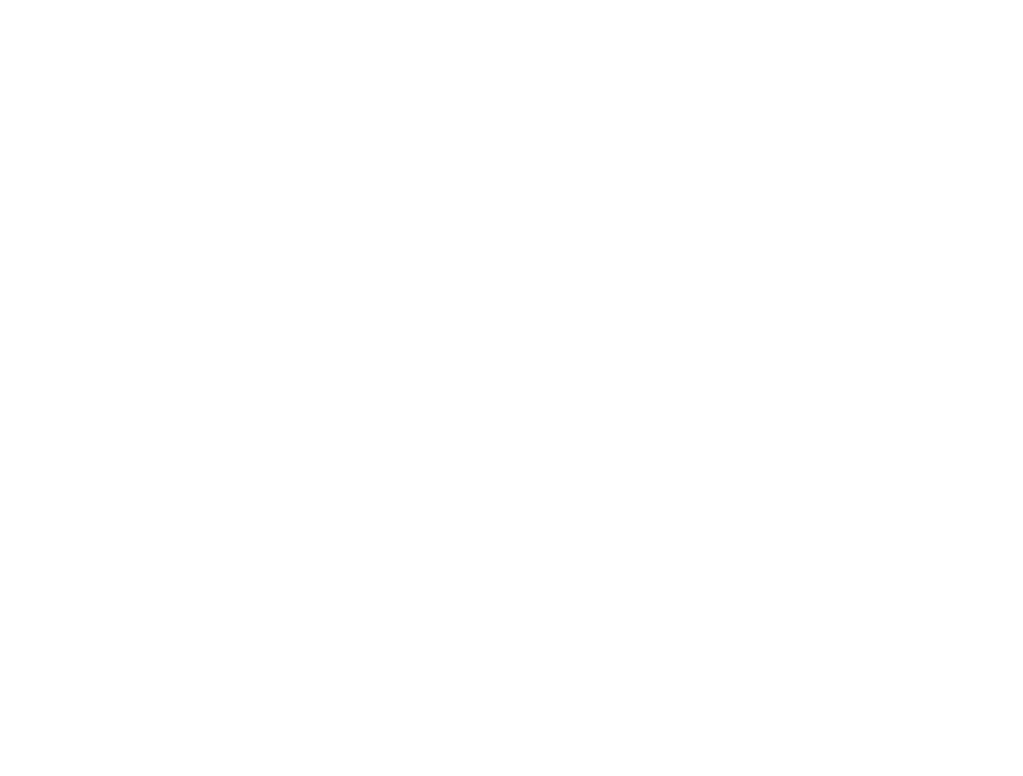
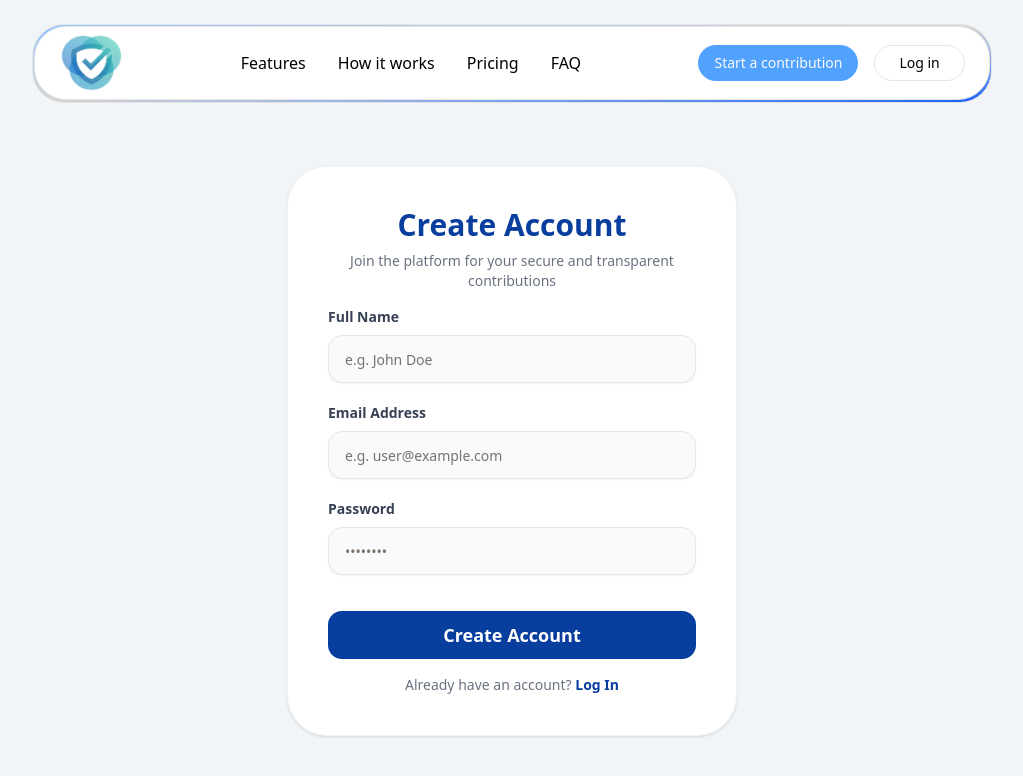
Before and after one commit to jerry-ac2/Trust, a React (Vite) app: page /auth in a window 1280 px wide. Before the commit this address had no page. Shown: the top 776 px of the page, without its empty margins (128-1151 px from the left). Built offline with nearby package versions, Linux system fonts and the light colour scheme.

Commit message:
auth pages

```diff
--- a/src/App.tsx
+++ b/src/App.tsx
@@ -1,11 +1,13 @@
 import "./App.css";
 import HomePage from "./pages/homepage";
+import Auth from "./pages/auth/auth";
 import { Routes, Route } from "react-router-dom";
 
 function App() {
   return (
     <Routes>
       <Route path="/" element={<HomePage />} />
+      <Route path="/auth" element={<Auth />} />
     </Routes>
   );
 }
--- a/src/components/navbar.tsx
+++ b/src/components/navbar.tsx
@@ -15,8 +15,10 @@
             <a href="">FAQ</a>
           </div>
           <div className="flex gap-4 items-center">
-            <Button className="bg-blue-400">Start a contribution</Button>
-            <Button className="bg-white border rounded-sm px-6 text-black hover:bg-gray-100">
+            <Button className="bg-blue-400 rounded-3xl">
+              Start a contribution
+            </Button>
+            <Button className="bg-white border rounded-3xl px-6 text-black hover:bg-gray-100">
               Log in
             </Button>
           </div>
--- /dev/null
+++ b/src/components/ui/input.tsx
@@ -0,0 +1,21 @@
+import * as React from "react";
+
+import { cn } from "../../lib/utils";
+
+function Input({ className, type, ...props }: React.ComponentProps<"input">) {
+  return (
+    <input
+      type={type}
+      data-slot="input"
+      className={cn(
+        "file:text-foreground placeholder:text-muted-foreground selection:bg-primary selection:text-primary-foreground dark:bg-input/30 border-input h-9 w-full min-w-0 rounded-md border bg-transparent px-3 py-1 text-base shadow-xs transition-[color,box-shadow] outline-none file:inline-flex file:h-7 file:border-0 file:bg-transparent file:text-sm file:font-medium disabled:pointer-events-none disabled:cursor-not-allowed disabled:opacity-50 md:text-sm",
+        "focus-visible:border-ring focus-visible:ring-ring/50 focus-visible:ring-[3px]",
+        "aria-invalid:ring-destructive/20 dark:aria-invalid:ring-destructive/40 aria-invalid:border-destructive",
+        className
+      )}
+      {...props}
+    />
+  );
+}
+
+export { Input };
--- /dev/null
+++ b/src/pages/auth/auth.tsx
@@ -0,0 +1,22 @@
+import { useState } from "react";
+import Login from "./login";
+import Register from "./register";
+import Navbar from "../../components/navbar";
+
+export default function Auth() {
+  const [isLogin, setIsLogin] = useState(false);
+  return (
+    <div className="w-full overflow-x-hidden min-h-screen bg-[#F2F5F8] flex flex-col">
+      <Navbar />
+      <div className="flex-1 flex justify-center items-center py-12 px-4">
+        <div className="bg-white p-8 md:p-10 rounded-[2.5rem] flex flex-col gap-6 w-full max-w-[450px] shadow-sm border border-gray-100">
+          {isLogin ? (
+            <Login setIsLogin={setIsLogin} />
+          ) : (
+            <Register setIsLogin={setIsLogin} />
+          )}
+        </div>
+      </div>
+    </div>
+  );
+}
--- /dev/null
+++ b/src/pages/auth/login.tsx
@@ -0,0 +1,73 @@
+import { Button } from "../../components/ui/button";
+import { Input } from "../../components/ui/input";
+
+export default function Login({
+  setIsLogin,
+}: {
+  setIsLogin: (value: boolean) => void;
+}) {
+  return (
+    <div className="flex flex-col gap-6">
+      <div className="flex flex-col gap-2">
+        <h1 className="text-3xl font-bold text-[#083E9E]">Login</h1>
+        <p className="text-gray-500 text-sm">Securely login to your account</p>
+      </div>
+
+      <form className="flex flex-col gap-5">
+        <div className="flex flex-col gap-2">
+          <label
+            htmlFor="email"
+            className="text-sm font-semibold text-gray-700"
+          >
+            Email Address
+          </label>
+          <Input
+            type="email"
+            id="email"
+            placeholder="e.g. user@example.com"
+            className="rounded-xl border-gray-200 bg-gray-50 focus:bg-white transition-all h-14 px-4"
+          />
+        </div>
+        <div className="flex flex-col gap-2">
+          <label
+            htmlFor="password"
+            className="text-sm font-semibold text-gray-700"
+          >
+            Password
+          </label>
+          <Input
+            type="password"
+            id="password"
+            placeholder="••••••••"
+            className="rounded-xl border-gray-200 bg-gray-50 focus:bg-white transition-all h-14 px-4"
+          />
+        </div>
+
+        <div className="flex justify-end">
+          <a
+            href="#"
+            className="text-sm text-[#083E9E] font-semibold hover:underline"
+          >
+            Forgot Password?
+          </a>
+        </div>
+
+        <Button className="w-full bg-[#083E9E] hover:bg-[#062f7a] text-white font-bold h-14 rounded-xl mt-2 text-lg">
+          Log In
+        </Button>
+      </form>
+
+      <div className="text-center">
+        <p className="text-gray-500 text-sm">
+          Don't have an account?{" "}
+          <button
+            onClick={() => setIsLogin(false)}
+            className="text-[#083E9E] font-bold hover:underline"
+          >
+            Create Account
+          </button>
+        </p>
+      </div>
+    </div>
+  );
+}
--- /dev/null
+++ b/src/pages/auth/register.tsx
@@ -0,0 +1,81 @@
+import { Button } from "../../components/ui/button";
+import { Input } from "../../components/ui/input";
+
+export default function Register({
+  setIsLogin,
+}: {
+  setIsLogin: (value: boolean) => void;
+}) {
+  return (
+    <div className="flex flex-col gap-4">
+      <div className="flex flex-col gap-2 justify-center items-center">
+        <h1 className="text-3xl text-center font-bold text-[#083E9E]">
+          Create Account
+        </h1>
+        <p className="text-gray-500 text-sm text-center">
+          Join the platform for your secure and transparent contributions
+        </p>
+      </div>
+
+      <form className="flex flex-col gap-5">
+        <div className="flex flex-col gap-2">
+          <label htmlFor="name" className="text-sm font-semibold text-gray-700">
+            Full Name
+          </label>
+          <Input
+            type="text"
+            id="name"
+            placeholder="e.g. John Doe"
+            className="rounded-xl border-gray-200 bg-gray-50 focus:bg-white transition-all h-12 px-4"
+          />
+        </div>
+
+        <div className="flex flex-col gap-2">
+          <label
+            htmlFor="email"
+            className="text-sm font-semibold text-gray-700"
+          >
+            Email Address
+          </label>
+          <Input
+            type="email"
+            id="email"
+            placeholder="e.g. user@example.com"
+            className="rounded-xl border-gray-200 bg-gray-50 focus:bg-white transition-all h-12 px-4"
+          />
+        </div>
+
+        <div className="flex flex-col gap-2">
+          <label
+            htmlFor="password"
+            className="text-sm font-semibold text-gray-700"
+          >
+            Password
+          </label>
+          <Input
+            type="password"
+            id="password"
+            placeholder="••••••••"
+            className="rounded-xl border-gray-200 bg-gray-50 focus:bg-white transition-all h-12 px-4"
+          />
+        </div>
+
+        <Button className="w-full bg-[#083E9E] hover:bg-[#062f7a] text-white font-bold h-12 rounded-xl mt-4 text-lg">
+          Create Account
+        </Button>
+      </form>
+
+      <div className="text-center">
+        <p className="text-gray-500 text-sm">
+          Already have an account?{" "}
+          <button
+            onClick={() => setIsLogin(true)}
+            className="text-[#083E9E] font-bold hover:underline"
+          >
+            Log In
+          </button>
+        </p>
+      </div>
+    </div>
+  );
+}
```
Also changed, not shown: public/Background pattern.png (added).
